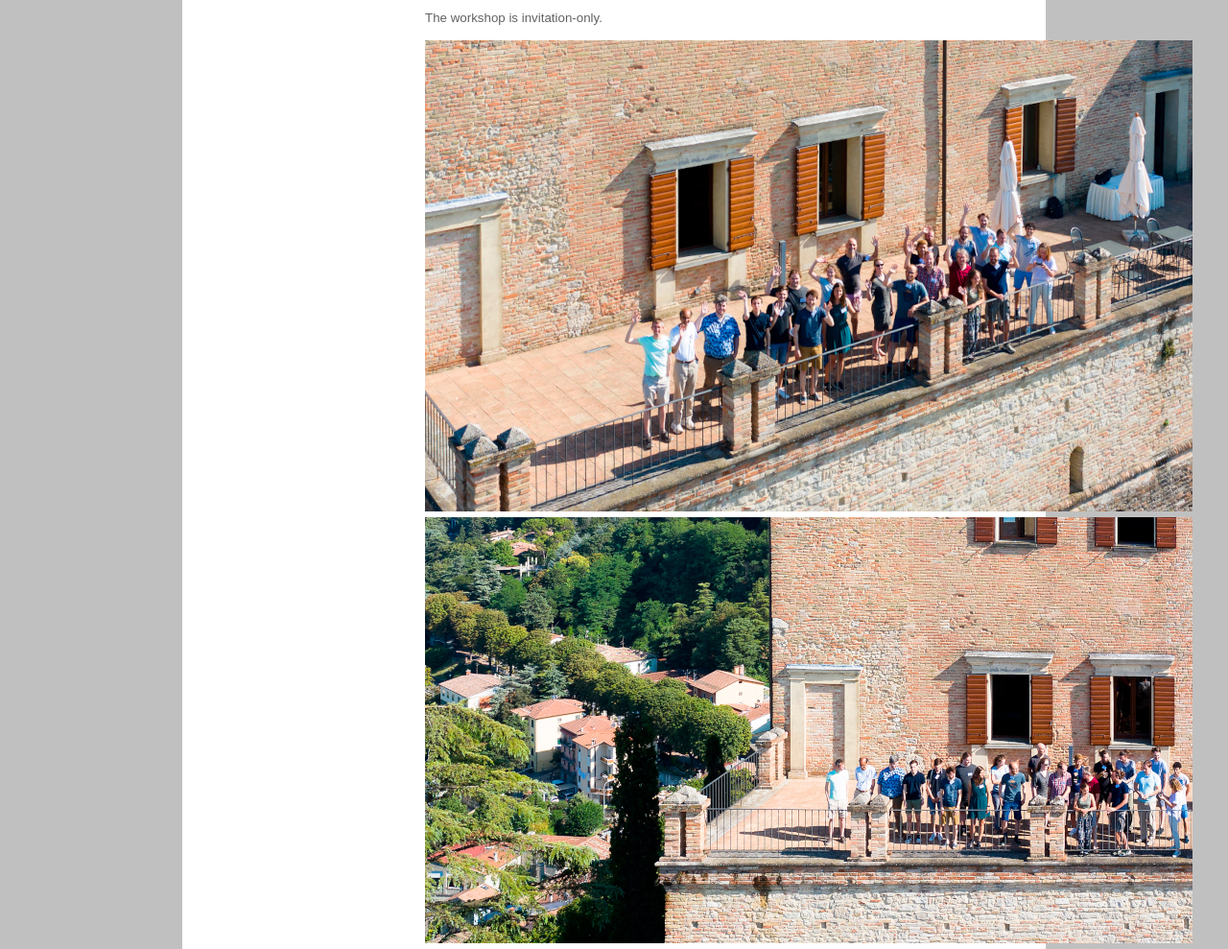
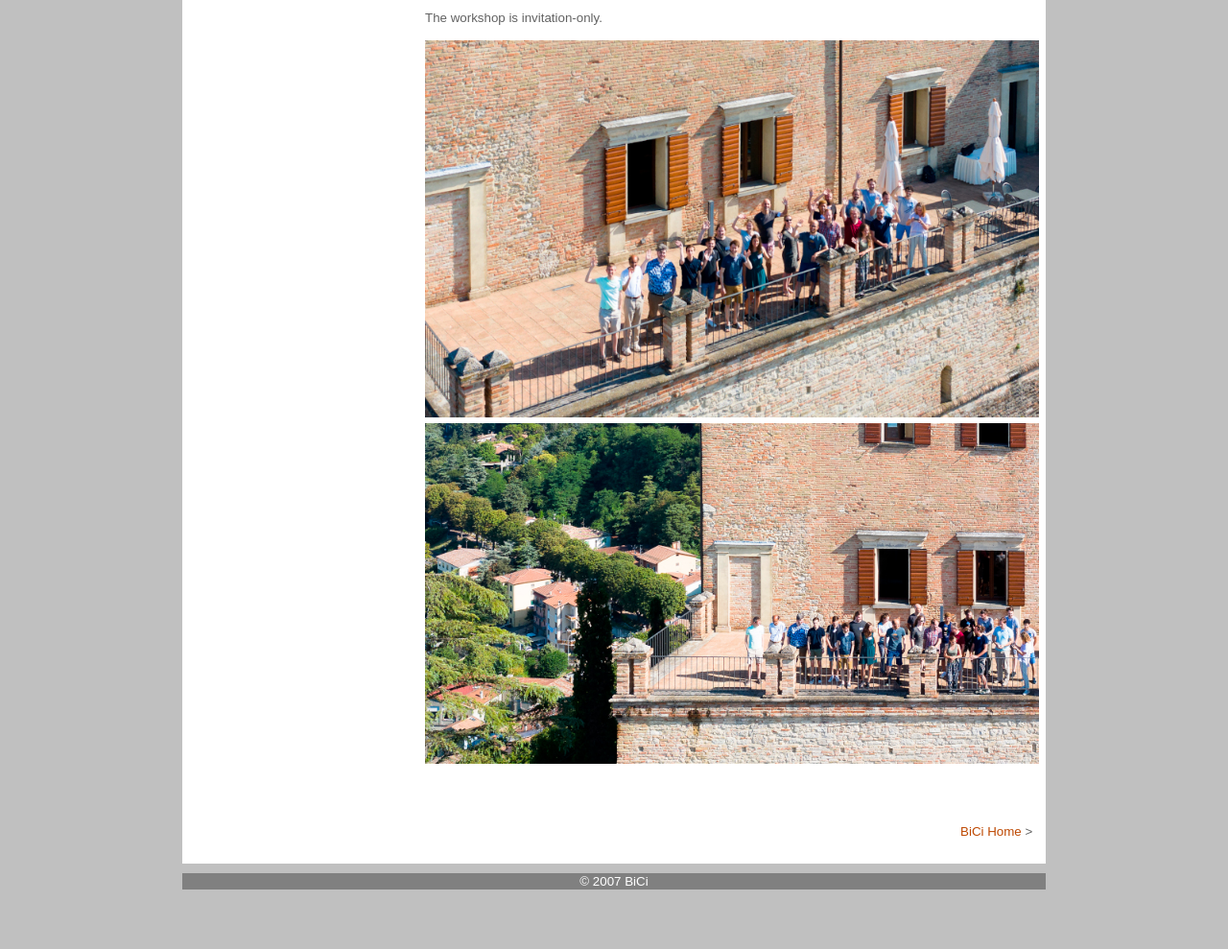
Before and after one commit to SKECHWorkshop/skechworkshop.github.io, a plain HTML site: page index.html in a window 1280 px wide. Shown: the part 644-1633 px from the top of the page at 96% size. After the commit the page ends 1581 px from the top, so only its background shows below. Drawn offline with nearby package versions, Linux system fonts and the light colour scheme; files that its build step writes are made by us from their sources.

Commit message:
group photos

```diff
--- a/index.html
+++ b/index.html
@@ -73,9 +73,9 @@ Key exchange protocols and secure channels are some of the most widely used cryp
 
               The workshop is invitation-only.<p>
 
-              <a href="pics/gp1-hires.jpeg"><img width="800" height="491" alt="group photo 1" src="pics/gp1-lores.jpeg"/></a>
+              <a href="pics/gp1-hires.jpeg"><img width="640" height="393" alt="group photo 1" src="pics/gp1-lores.jpeg"/></a>
               </br>
-              <a href="pics/gp2-hires.jpeg"><img width="800" height="444" alt="group photo 2" src="pics/gp2-lores.jpeg"/></a>
+              <a href="pics/gp2-hires.jpeg"><img width="640" height="355" alt="group photo 2" src="pics/gp2-lores.jpeg"/></a>
 
         <!-- END_EDIT_THIS -->
 
```
